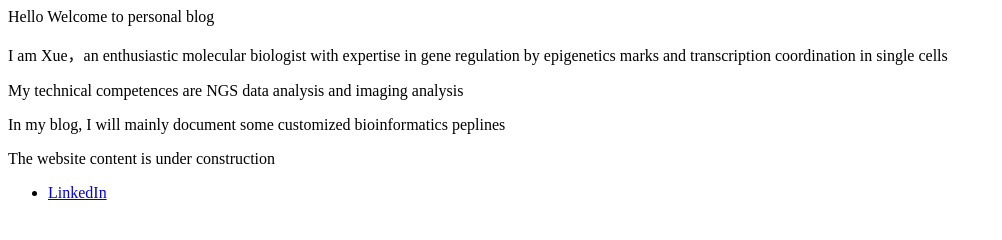
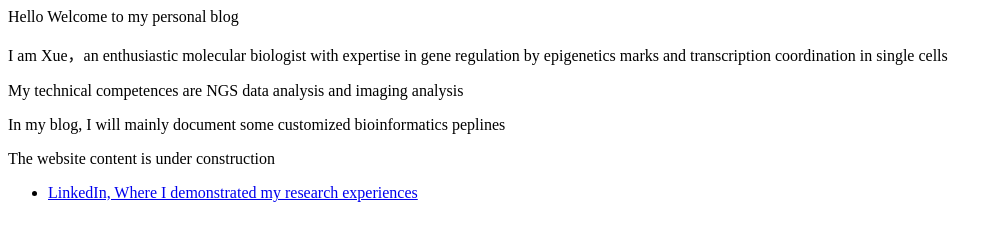
Before and after one commit to xuezhang911/xuezhang911.github.io, a plain HTML site: page index.html in a window 1280 px wide. Shown: the whole page, without its empty margins (0-1002 px from the left). Drawn offline with Linux system fonts and the light colour scheme.

Commit message:
Update index.html

```diff
--- a/index.html
+++ b/index.html
@@ -1,10 +1,9 @@
-<p>Hello Welcome to personal blog</p>
+<p>Hello Welcome to my personal blog</p>
 <p>I am Xue，an enthusiastic molecular biologist with expertise in gene regulation by epigenetics marks and transcription coordination in single cells </p>
 <p> My technical competences are NGS data analysis and imaging analysis </p>
 <p> In my blog, I will mainly document some customized bioinformatics peplines </p>
 <p> The website content is under construction </p>
 
 <ul>
-  <li> <a href="https://www.linkedin.com/in/xue-zhang-49278018a/">LinkedIn</a> </li>
-
+  <li> <a href="https://www.linkedin.com/in/xue-zhang-49278018a/">LinkedIn, Where I demonstrated my research experiences </a> </li>
 </ul>
```
